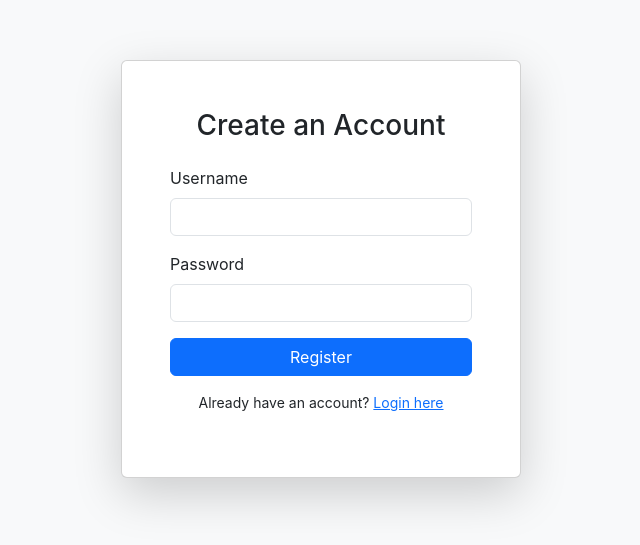
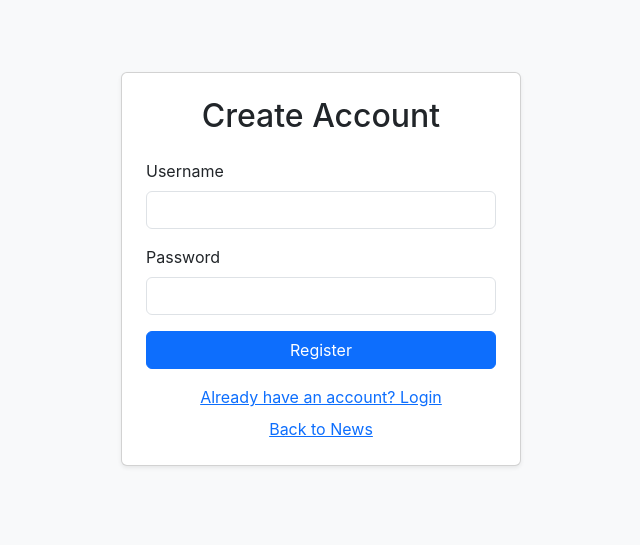
Before and after one commit to Sujal0910/news-aggregator-project, a plain HTML site: page frontend/register.html in a window 1280 px wide. Shown: the part 131-676 px from the top of the page, without its empty margins (319-959 px from the left). Drawn offline with nearby package versions, Linux system fonts and the light colour scheme.

Commit message:
Registeration Issue Resolved

```diff
--- a/frontend/register.html
+++ b/frontend/register.html
@@ -4,15 +4,13 @@
     <meta charset="UTF-8">
     <meta name="viewport" content="width=device-width, initial-scale=1.0">
     <title>Register - News Aggregator</title>
-    <!-- Bootstrap for styling -->
     <link href="https://cdn.jsdelivr.net/npm/bootstrap@5.3.3/dist/css/bootstrap.min.css" rel="stylesheet">
-    <!-- Custom CSS -->
     <link rel="stylesheet" href="style.css">
 </head>
 <body class="bg-light d-flex align-items-center justify-content-center vh-100">
-    <div class="card shadow-lg" style="width: 25rem;">
-        <div class="card-body p-5">
-            <h3 class="card-title text-center mb-4">Create an Account</h3>
+    <div class="card shadow-sm" style="width: 100%; max-width: 400px;">
+        <div class="card-body p-4">
+            <h2 class="card-title text-center mb-4">Create Account</h2>
             <form id="register-form">
                 <div class="mb-3">
                     <label for="username" class="form-label">Username</label>
@@ -22,20 +20,20 @@
                     <label for="password" class="form-label">Password</label>
                     <input type="password" class="form-control" id="password" required>
                 </div>
-                <div class="d-grid gap-2">
+                <div class="d-grid">
                     <button type="submit" class="btn btn-primary">Register</button>
                 </div>
-                <!-- Message containers -->
-                <div id="error-message" class="alert alert-danger mt-3 d-none" role="alert"></div>
-                <div id="success-message" class="alert alert-success mt-3 d-none" role="alert"></div>
             </form>
-            <p class="mt-3 text-center small">
-                Already have an account? <a href="login.html">Login here</a>
-            </p>
+            <!-- This div is where messages will be displayed -->
+            <div id="feedback" class="mt-3"></div>
+            <div class="text-center mt-3">
+                <a href="login.html">Already have an account? Login</a>
+            </div>
+            <div class="text-center mt-2">
+                <a href="index.html">Back to News</a>
+            </div>
         </div>
     </div>
-
-    <!-- This script will handle the registration logic -->
     <script type="module" src="auth.js"></script>
 </body>
 </html>
```
Also changed, not shown: frontend/login.html (+12 -15 lines).
